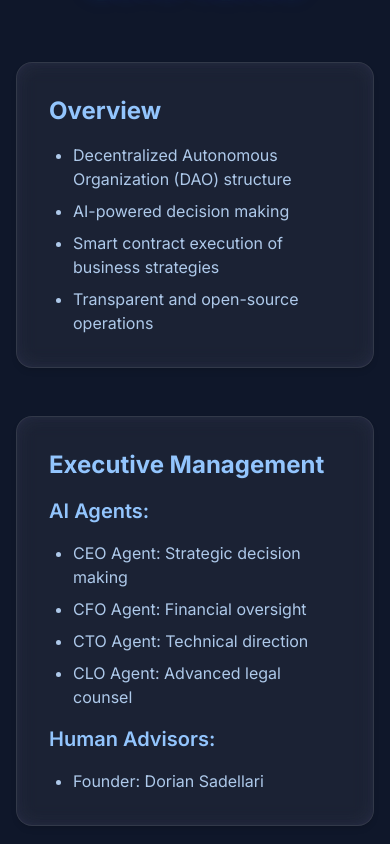
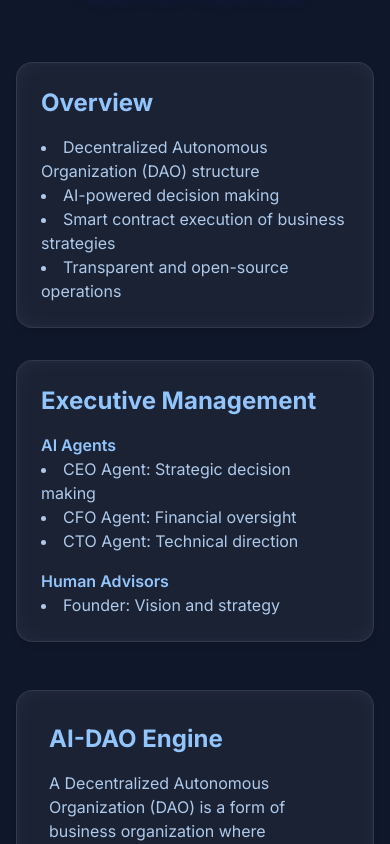
Before and after one commit to tony-42069/sadellari-website, a Next.js app: page / in a window 390 px wide. Shown: the part 4460-5304 px from the top of the page. Built offline with nearby package versions, Linux system fonts and the light colour scheme.

Commit message:
Updated Governance section and fixed Roadmap visibility

```diff
--- a/src/components/GovernanceSection.tsx
+++ b/src/components/GovernanceSection.tsx
@@ -9,10 +9,11 @@ const GovernanceSection = () => {
         </h2>
 
         <div className="space-y-12 text-blue-200/90">
-          {/* Governance Overview */}
-          <div className="glass p-8 rounded-2xl">
+        <div className="grid grid-cols-1 md:grid-cols-2 gap-8">
+          {/* Overview */}
+          <div className="glass p-6 rounded-2xl backdrop-blur-lg border border-white/10">
             <h3 className="text-2xl font-bold text-blue-300 mb-4">Overview</h3>
-            <ul className="list-disc pl-6 space-y-2">
+            <ul className="list-disc list-inside text-blue-200/90">
               <li>Decentralized Autonomous Organization (DAO) structure</li>
               <li>AI-powered decision making</li>
               <li>Smart contract execution of business strategies</li>
@@ -20,23 +21,27 @@ const GovernanceSection = () => {
             </ul>
           </div>
 
-          {/* Board of Directors */}
-          <div className="glass p-8 rounded-2xl">
+          {/* Executive Management */}
+          <div className="glass p-6 rounded-2xl backdrop-blur-lg border border-white/10">
             <h3 className="text-2xl font-bold text-blue-300 mb-4">Executive Management</h3>
-            <div className="space-y-4">
-              <h4 className="text-xl font-semibold text-blue-300">AI Agents:</h4>
-              <ul className="list-disc pl-6 space-y-2">
-                <li>CEO Agent: Strategic decision making</li>
-                <li>CFO Agent: Financial oversight</li>
-                <li>CTO Agent: Technical direction</li>
-                <li>CLO Agent: Advanced legal counsel</li>
-              </ul>
-              <h4 className="text-xl font-semibold text-blue-300">Human Advisors:</h4>
-              <ul className="list-disc pl-6 space-y-2">
-                <li>Founder: Dorian Sadellari</li>
-              </ul>
+            <div className="grid grid-cols-1 md:grid-cols-2 gap-4">
+              <div>
+                <h4 className="font-semibold text-blue-300">AI Agents</h4>
+                <ul className="list-disc list-inside text-blue-200/90">
+                  <li>CEO Agent: Strategic decision making</li>
+                  <li>CFO Agent: Financial oversight</li>
+                  <li>CTO Agent: Technical direction</li>
+                </ul>
+              </div>
+              <div>
+                <h4 className="font-semibold text-blue-300">Human Advisors</h4>
+                <ul className="list-disc list-inside text-blue-200/90">
+                  <li>Founder: Vision and strategy</li>
+                </ul>
+              </div>
             </div>
           </div>
+        </div>
 
           {/* DAO Engine */}
           <div className="glass p-8 rounded-2xl">
```
